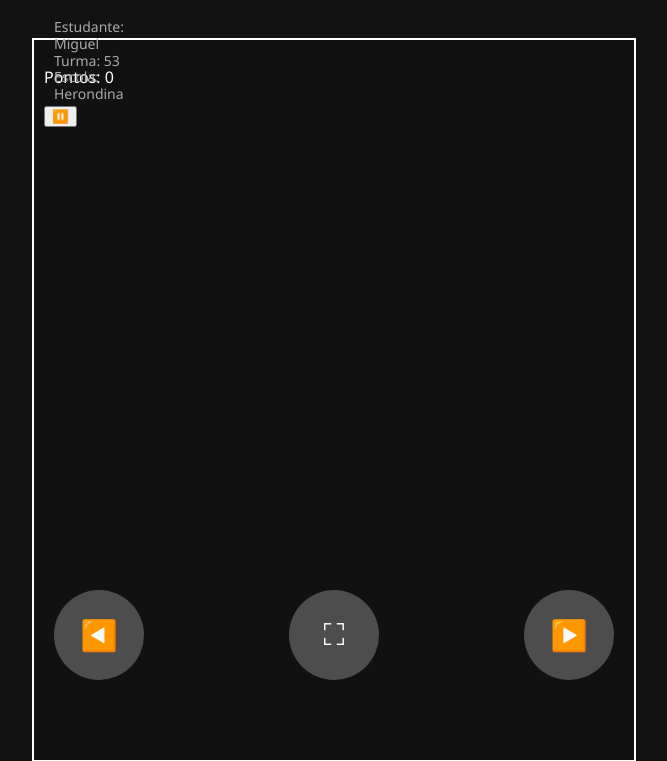
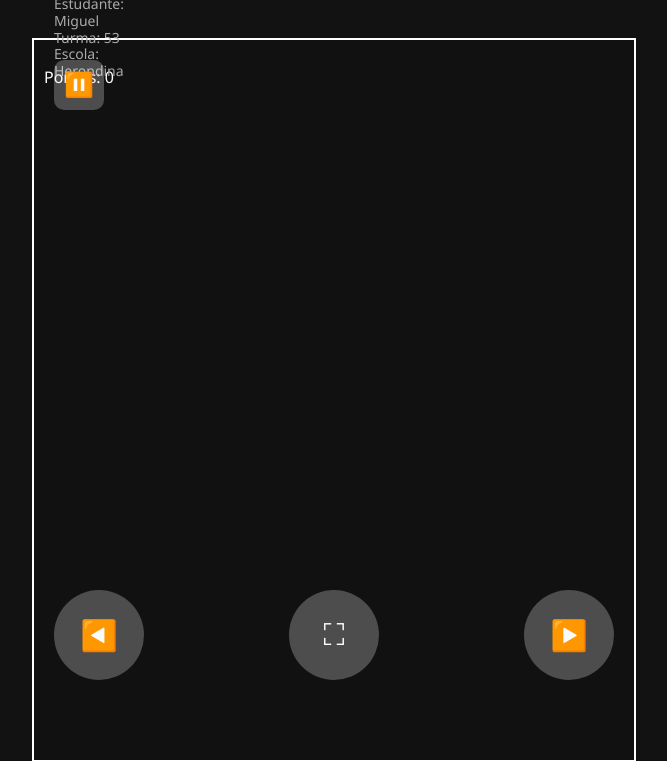
Before and after one commit to Miguel918-hub/Bypass-detetive-ghostfox, a PHP site: page / in a window 1280 px wide. Shown: the top 761 px of the page, without its empty margins (306-973 px from the left). Run offline with PHP 8.4, Linux system fonts and the light colour scheme.

Commit message:
Update style.css

```diff
--- a/style.css
+++ b/style.css
@@ -41,6 +41,23 @@
     line-height: 1.2;
 }
 
+#pauseBtn {
+    position: absolute;
+    top: 10px;
+    right: 10px;
+    width: 50px;
+    height: 50px;
+    border: none;
+    border-radius: 10px;
+    font-size: 24px;
+    background-color: rgba(255,255,255,0.25);
+    color: #fff;
+}
+
+#pauseBtn:active {
+    background-color: rgba(255,255,255,0.45);
+}
+
 /* Controles mobile ajustados acima da barra de URL */
 #controls {
     position: absolute;
```
